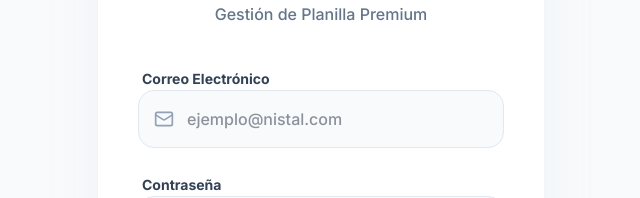
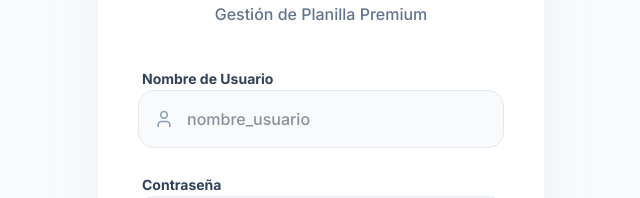
Before and after one commit to Breitner-crt/nistalnomina, a Next.js app: page /login in a window 1280 px wide. Shown: the part 270-468 px from the top of the page, without its empty margins (319-959 px from the left). Built offline with nearby package versions, Linux system fonts and the light colour scheme; no server answers.

Commit message:
fix: actualizar interfaz de login para usar Nombre de Usuario

```diff
--- a/src/app/login/page.tsx
+++ b/src/app/login/page.tsx
@@ -3,10 +3,10 @@
 import { useState } from 'react';
 import { supabase } from '@/lib/supabase';
 import { useRouter } from 'next/navigation';
-import { Lock, Mail, Loader2, ArrowRight } from 'lucide-react';
+import { Lock, User, Loader2, ArrowRight } from 'lucide-react';
 
 export default function LoginPage() {
-    const [email, setEmail] = useState('');
+    const [username, setUsername] = useState('');
     const [password, setPassword] = useState('');
     const [loading, setLoading] = useState(false);
     const [error, setError] = useState<string | null>(null);
@@ -17,13 +17,16 @@ export default function LoginPage() {
         setLoading(true);
         setError(null);
 
+        const emailSuffix = '@nistalnomina.com';
+        const finalEmail = username.includes('@') ? username : `${username}${emailSuffix}`;
+
         const { error } = await supabase.auth.signInWithPassword({
-            email,
+            email: finalEmail,
             password,
         });
 
         if (error) {
-            setError('Credenciales incorrectas. Por favor, verifica tu correo y contraseña.');
+            setError('Credenciales incorrectas. Verifica tu usuario y contraseña.');
             setLoading(false);
         } else {
             router.push('/');
@@ -44,16 +47,16 @@ export default function LoginPage() {
 
                     <form onSubmit={handleLogin} className="space-y-6">
                         <div className="space-y-2">
-                            <label className="text-sm font-bold text-slate-700 ml-1" htmlFor="email">Correo Electrónico</label>
+                            <label className="text-sm font-bold text-slate-700 ml-1" htmlFor="username">Nombre de Usuario</label>
                             <div className="relative group">
-                                <Mail className="absolute left-4 top-1/2 -translate-y-1/2 text-slate-400 group-focus-within:text-primary-600 transition-colors" size={20} />
+                                <User className="absolute left-4 top-1/2 -translate-y-1/2 text-slate-400 group-focus-within:text-primary-600 transition-colors" size={20} />
                                 <input
-                                    id="email"
-                                    type="email"
-                                    placeholder="ejemplo@nistal.com"
+                                    id="username"
+                                    type="text"
+                                    placeholder="nombre_usuario"
                                     className="w-full pl-12 pr-4 py-4 rounded-2xl border border-slate-200 bg-slate-50 focus:bg-white focus:outline-none focus:ring-4 focus:ring-primary-500/10 focus:border-primary-500 transition-all font-medium"
-                                    value={email}
-                                    onChange={(e) => setEmail(e.target.value)}
+                                    value={username}
+                                    onChange={(e) => setUsername(e.target.value)}
                                     required
                                 />
                             </div>
```
